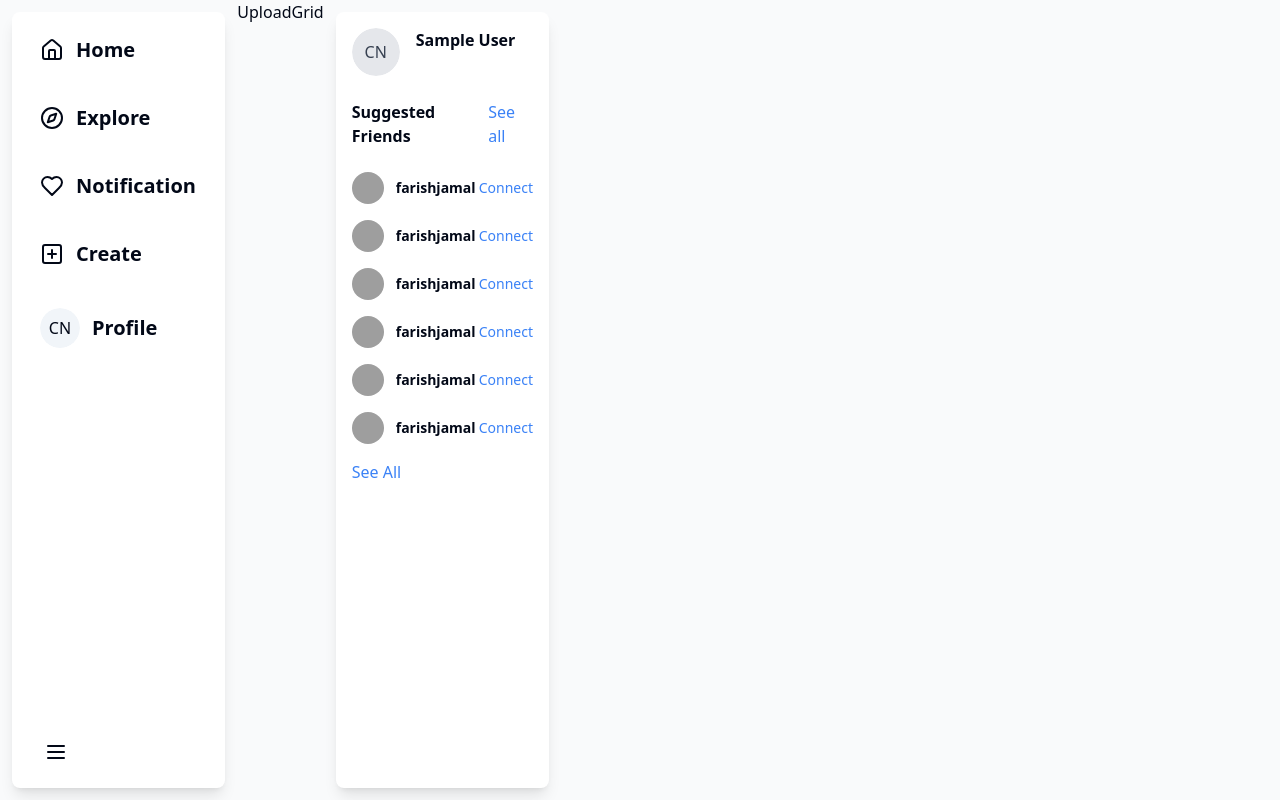
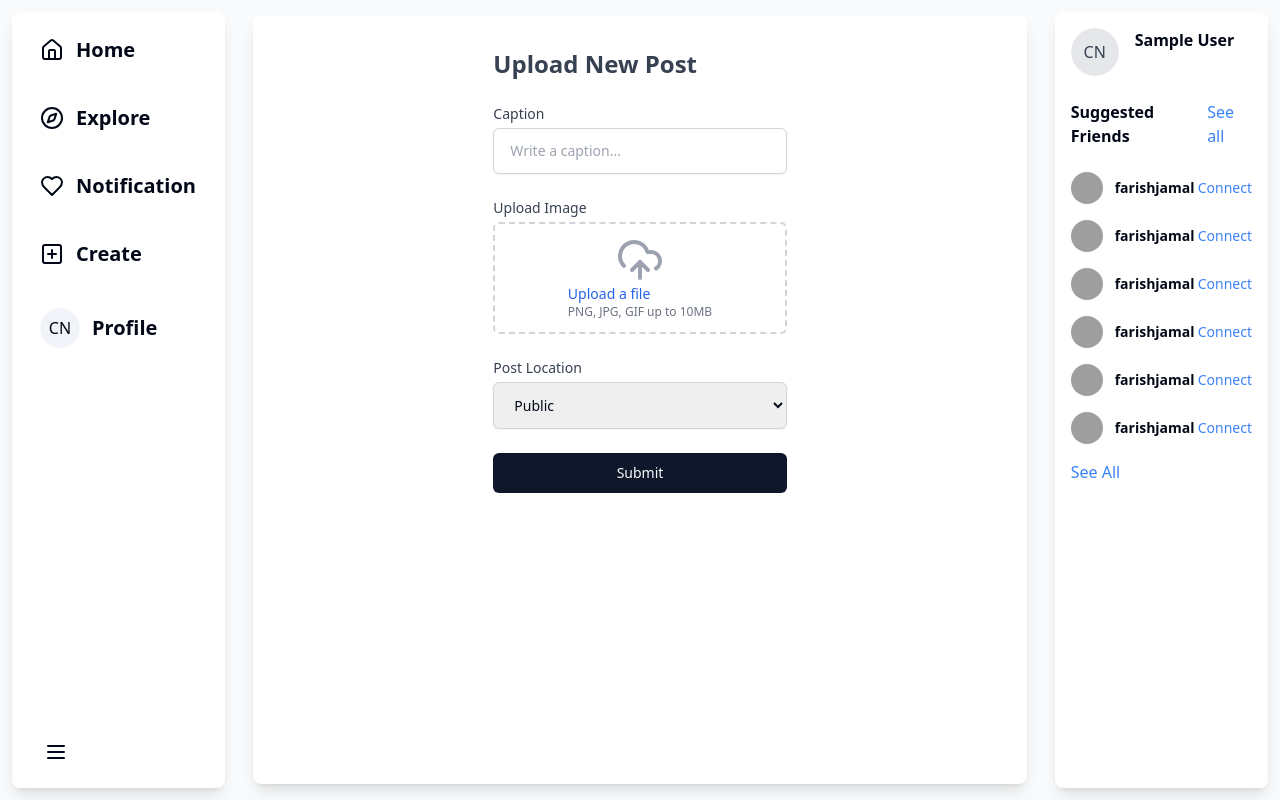
Before and after one commit to farish-jamal/meet-client, a React (Vite) app: page /upload in a window 1280 px wide. Built offline with nearby package versions, Linux system fonts and the light colour scheme; sample sign-in values are in the browser's storage; grey boxes are pictures that could not be loaded.

Commit message:
update: Added Upload Post

```diff
--- a/src/components/common/UploadGrid.jsx
+++ b/src/components/common/UploadGrid.jsx
@@ -1,7 +1,109 @@
+import { useState } from 'react';
+import { CloudUpload, XCircle } from 'lucide-react';
+import { Button } from "@/components/ui/button";
+
 const UploadGrid = () => {
+  const [caption, setCaption] = useState('');
+  const [image, setImage] = useState(null);
+  const [postLocation, setPostLocation] = useState('public');
+  const [isUploaded, setIsUploaded] = useState(false);
+
+  const handleImageChange = (e) => {
+    setImage(e.target.files[0]);
+    setIsUploaded(true);
+  };
+
+  const handleRemoveImage = () => {
+   setImage(null);
+  }
+
+  const handleSubmit = (e) => {
+    e.preventDefault();
+    // Handle form submission logic here
+    console.log({
+      caption,
+      image,
+      postLocation,
+    });
+    setIsUploaded(true);
+  };
+
   return (
-    <div>UploadGrid</div>
-  )
-}
+    <div className="flex-1 lg:mx-4 lg:my-4 bg-white py-8 px-6 mb-20 md:mb-20 lg:px-60 rounded-lg shadow-lg overflow-y-auto">
+      <h2 className="text-2xl font-bold mb-6 text-gray-700">Upload New Post</h2>
+      <form onSubmit={handleSubmit} className="flex flex-col space-y-6">
+        <div>
+          <label htmlFor="caption" className="block text-sm font-medium text-gray-700">
+            Caption
+          </label>
+          <input
+            type="text"
+            id="caption"
+            value={caption}
+            onChange={(e) => setCaption(e.target.value)}
+            className="mt-1 block w-full px-4 py-3 border border-gray-300 rounded-md shadow-sm focus:outline-none focus:ring-blue-500 focus:border-blue-500 sm:text-sm"
+            placeholder="Write a caption..."
+          />
+        </div>
+        <div>
+          <label htmlFor="image" className="block text-sm font-medium text-gray-700">
+            Upload Image
+          </label>
+          <div className="mt-1 flex items-center justify-center px-6 py-3 border-2 border-dashed border-gray-300 rounded-md">
+            <div className="text-center">
+              <CloudUpload className="mx-auto h-12 w-12 text-gray-400" />
+              <div className="flex text-sm text-gray-600">
+                <label
+                  htmlFor="image"
+                  className="relative cursor-pointer bg-white rounded-md font-medium text-blue-600 hover:text-blue-500 focus-within:outline-none focus-within:ring-2 focus-within:ring-offset-2 focus-within:ring-blue-500"
+                >
+                  <span>Upload a file</span>
+                  <input
+                    id="image"
+                    name="image"
+                    type="file"
+                    className="sr-only"
+                    onChange={handleImageChange}
+                  />
+                </label>
+              </div>
+              <p className="text-xs text-gray-500">PNG, JPG, GIF up to 10MB</p>
+            </div>
+          </div>
+          {image && (
+            <div className="mt-2 flex items-center space-x-2">
+              <img src={URL.createObjectURL(image)} alt="Preview" className="h-24 w-36 rounded-md" />
+              {isUploaded &&
+                <XCircle onClick={handleRemoveImage} className="h-6 w-6 text-red-500 cursor-pointer" />
+              }
+            </div>
+          )}
+        </div>
+        <div>
+          <label htmlFor="postLocation" className="block text-sm font-medium text-gray-700">
+            Post Location
+          </label>
+          <select
+            id="postLocation"
+            value={postLocation}
+            onChange={(e) => setPostLocation(e.target.value)}
+            className="mt-1 block w-full px-4 py-3 border border-gray-300 rounded-md shadow-sm focus:outline-none focus:ring-blue-500 focus:border-blue-500 sm:text-sm"
+          >
+            <option value="public">Public</option>
+            <option value="friend">Friend</option>
+          </select>
+        </div>
+        <div>
+          <Button
+            type="submit"
+            className="w-full"
+          >
+            Submit
+          </Button>
+        </div>
+      </form>
+    </div>
+  );
+};
 
-export default UploadGrid
+export default UploadGrid;
```
